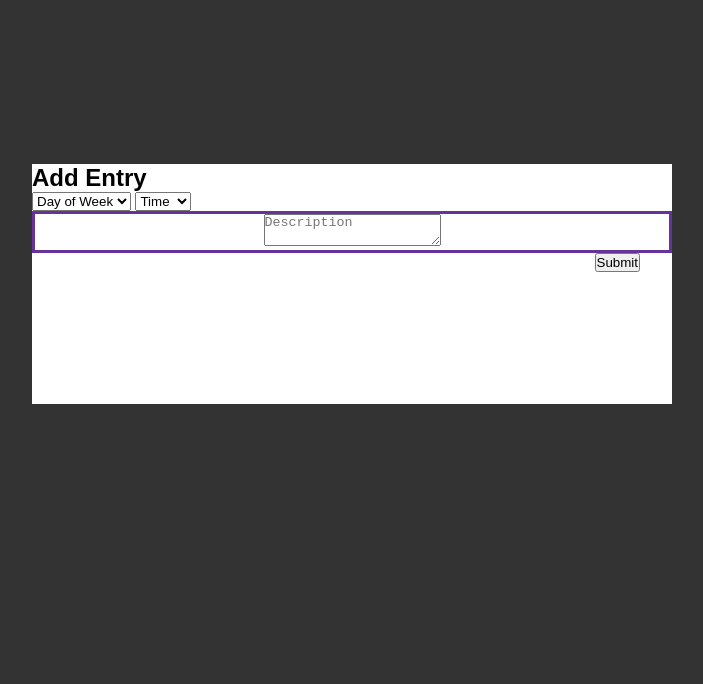
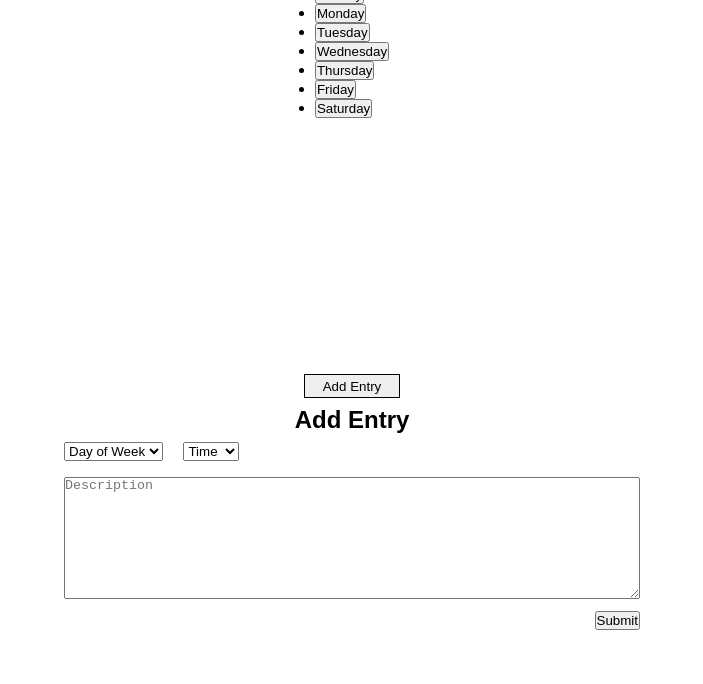
Before and after one commit to angelsleung/week-planner, a plain HTML site: page index.html in a window 1280 px wide. Shown: the part 116-800 px from the top of the page, without its empty margins (288-991 px from the left). Drawn offline with Linux system fonts and the light colour scheme.

Commit message:
SJ's turn finished.

```diff
--- a/index.html
+++ b/index.html
@@ -11,14 +11,30 @@
     <div class="row">
       <h1 class="planner-title">Weekly Planner</h1>
     </div>
+
+    <div class="week-btn row">
+      <ul>
+        <li><button>Sunday</button></li>
+        <li><button>Monday</button></li>
+        <li><button>Tuesday</button></li>
+        <li><button>Wednesday</button></li>
+        <li><button>Thursday</button></li>
+        <li><button>Friday</button></li>
+        <li><button>Saturday</button></li>
+      </ul>
+    </div>
+
     <div class="row">
       <button class="add-button">Add Entry</button>
     </div>
+
     <div class="background">
       <div class="modal">
-        <h2>Add Entry</h2>
+        <div class="modal-title">
+          <h2>Add Entry</h2>
+        </div>
         <form>
-          <select name="day-of-week" id="week-select">
+          <select name="day-of-week" id="week-select" class="week">
             <option value="">Day of Week</option>
             <option value="Sunday">Sunday</option>
             <option value="Monday">Monday</option>
@@ -32,7 +48,6 @@
             <option value="">1:00</option>
             <option value="">2:00</option>
             <option value="">3:00</option>
-
             <option value="">4:00</option>
             <option value="">5:00</option>
             <option value="">6:00</option>
@@ -44,15 +59,17 @@
             <option value="">12:00</option>
           </select>
           <div class="text-area-container">
-            <textarea placeholder="Description"></textarea>
+            <textarea placeholder="Description" class="textarea" cols="30" rows="8"></textarea>
           </div>
           <div class ="submit-container">
             <button type="submit">Submit</button>
           </div>
         </form>
       </div>
+
     </div>
   </div>
+
   <script src="main.js"></script>
 </body>
 </html>
--- a/styles.css
+++ b/styles.css
@@ -39,7 +39,7 @@ body {
   display: none;
 }
 
-.background {
+/* .background {
   width: 100%;
   height: 100%;
   position: fixed;
@@ -48,25 +48,42 @@ body {
   justify-content: center;
   align-items: center;
   background-color: rgb(0, 0, 0, 0.8);
-}
+  display: none;
+} */
 
 .modal {
   background-color: white;
   width: 50%;
   height: 30%;
+  padding: 0.5rem 2rem;
+}
+
+.modal-title {
+  text-align: center;
+  margin-bottom: 0.5rem;
+}
+
+.week {
+  margin-right: 1rem;
 }
 
 .text-area-container {
   text-align: center;
-  border-color: rebeccapurple;
-  border-style: solid;
+  margin-top: 1rem;
+
+  /* border-color: rebeccapurple;
+  border-style: solid; */
+}
+
+.textarea {
+  width: 100%;
 }
 
 .submit-container {
   text-align: right;
-  margin-right: 2rem;
-  width: 4rem;
-  height: 2rem;
+  width: 100%;
+  height: 100%;
+  padding-top: 0.5rem;
 }
 
 /* .planner-title, .add-button {
```
